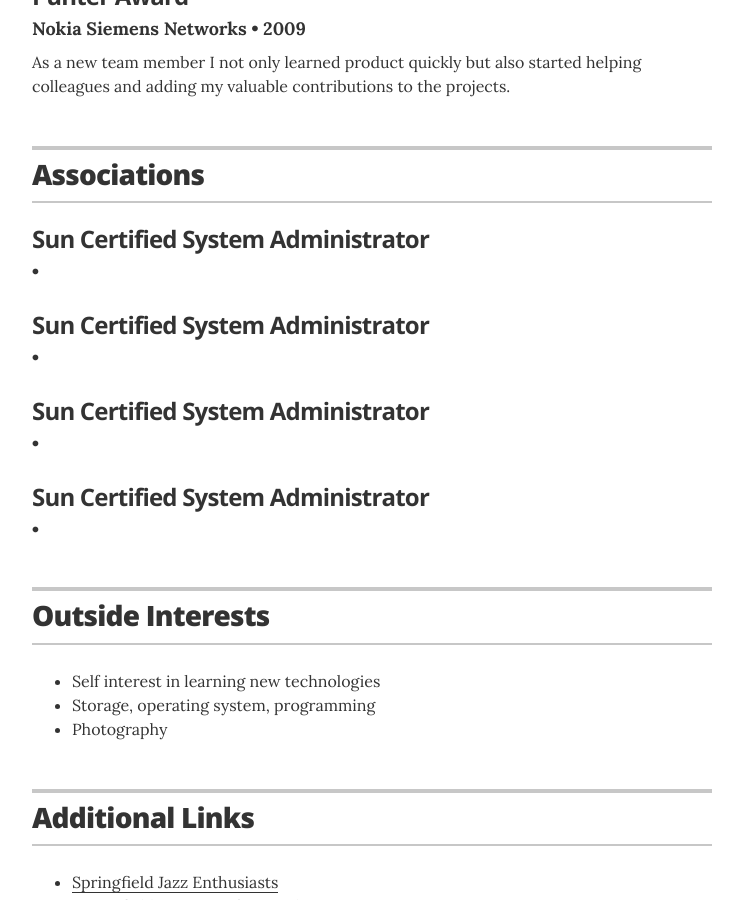
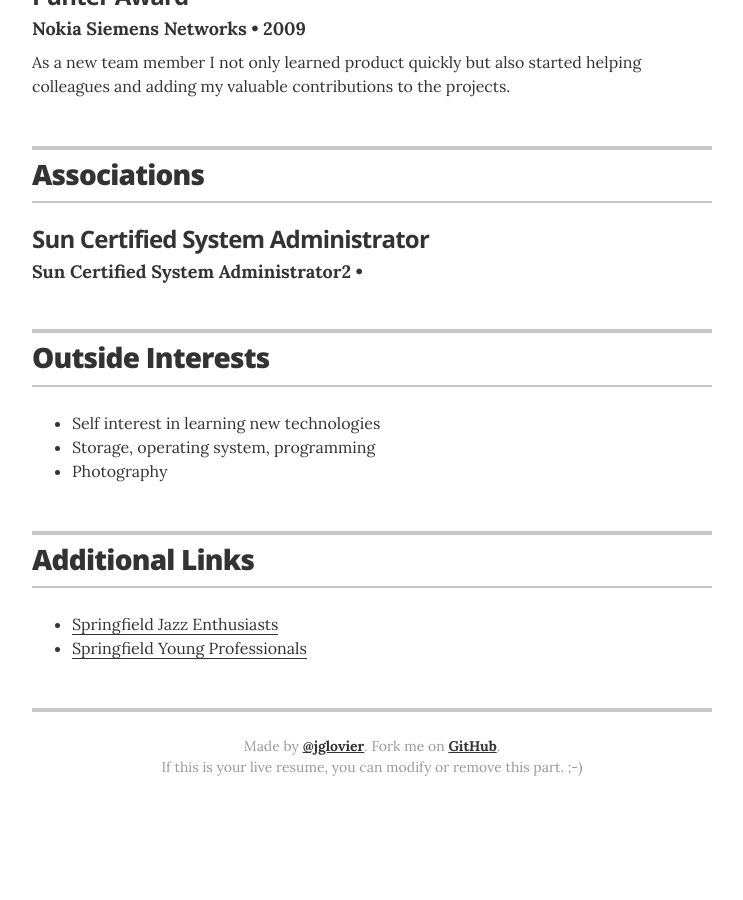
Before and after one commit to nitinkushwah/nitinkushwah.github.io, a Jekyll site: the page built from index.html, in a window 1280 px wide and 900 px high, scrolled down 3598 px. Shown: the whole window, without its empty margins (268-1011 px from the left). Built offline with Jekyll 4.4.1, drawn with Linux system fonts in a browser that asks for light colours; after the commit the page ends 4424 px from its top, so only the background shows below that.

Commit message:
Update associations.yml

```diff
--- a/_data/associations.yml
+++ b/_data/associations.yml
@@ -1,11 +1,8 @@
 # Associations
 # comment out the urls if you do not wish to display them
 - organization: Sun Certified System Administrator
-- organization: Sun Certified System Administrator
-- organization: Sun Certified System Administrator
-- organization: Sun Certified System Administrator
- # role: Sun Certified System Administrator
-  #role: Sun Certified System Administrator
+  role: Sun Certified System Administrator1
+  role: Sun Certified System Administrator2
   #year: 2001 &mdash; 2010
   #url: https://www.peta.org/
  # summary: Organized fund drives and participated in fundraising events for the benefit of PETA's local Springfield operations.
```
